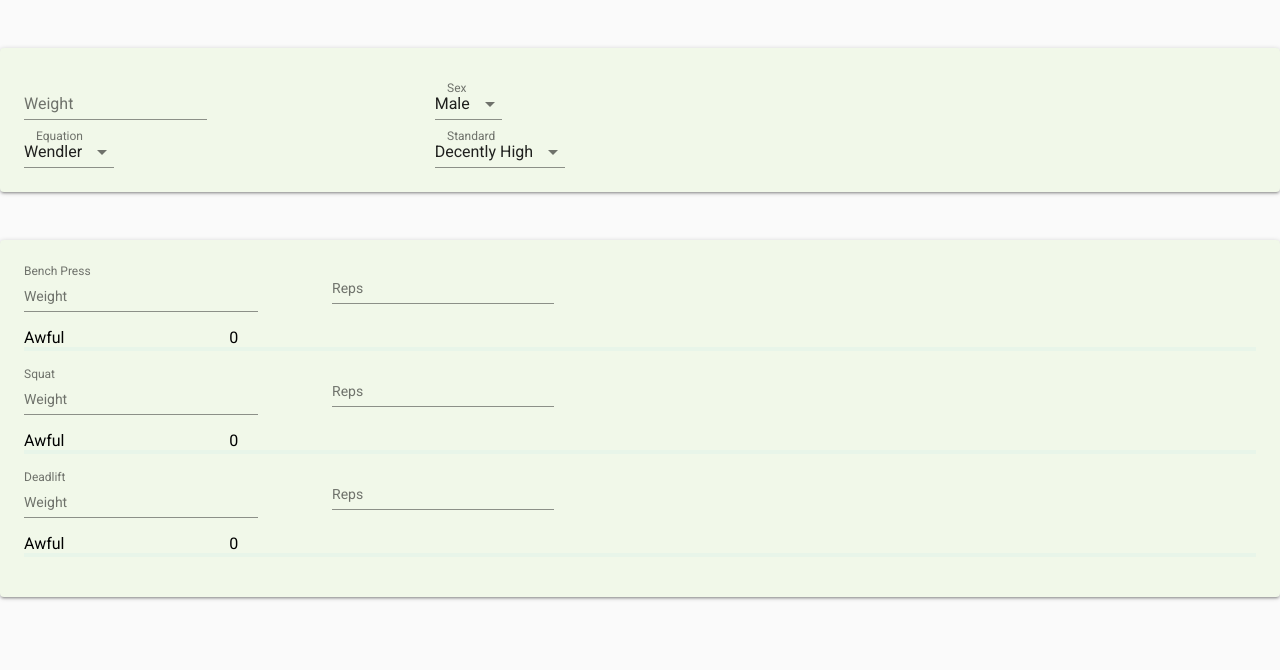
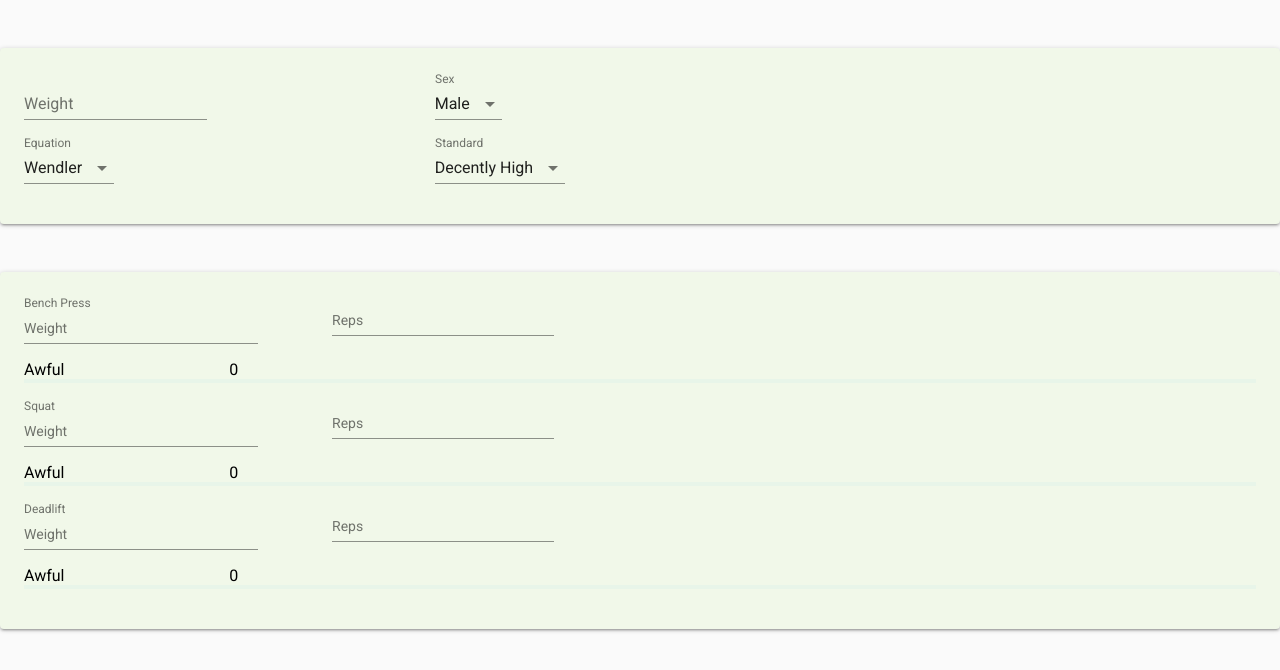
Before and after one commit to RobertWoods/StrengthStandards, a React (Create React App) app: page / in a window 1280 px wide. Shown: the top 670 px of the page. Built offline with nearby package versions, Linux system fonts and the light colour scheme.

Commit message:
Fixed labels for input information being padded

```diff
--- a/src/CalculationInformation.js
+++ b/src/CalculationInformation.js
@@ -4,10 +4,10 @@ import TextField from '@material-ui/core/TextField';
 import Select from '@material-ui/core/Select';
 import MenuItem from '@material-ui/core/MenuItem';
 import InputLabel from '@material-ui/core/InputLabel';
-import { FormControl } from '@material-ui/core';
+import { FormControl, withStyles } from '@material-ui/core';
 import Grid from '@material-ui/core/Grid';
 
-export default function CalculationInformation(props){
+function CalculationInformation(props){
     const standardOptions = props.standards.map((standard, ind) =>
         <MenuItem key={ind} value={standard.name}>{standard.name}</MenuItem>
     );
@@ -16,6 +16,9 @@ export default function CalculationInformation(props){
     );
     const sexOptions = ['Male', 'Female'].map((sex, ind) =>
         <MenuItem key={ind} value={sex}>{sex}</MenuItem>)
+
+    const {classes} = props;
+
     return(
         <Grid container direction="row" justify="center" alignItems="center">
             <Grid item xs={12}>
@@ -25,7 +28,7 @@ export default function CalculationInformation(props){
                     </Grid>
 
                     <Grid item xs={8} sm={4}>
-                        <FormControl variant="filled">
+                        <FormControl>
                             <InputLabel htmlFor="lifter-sex">Sex</InputLabel>
                             <Select id="lifter-sex" value={props.lifterInformation.lifterSex} onChange={(event)=>props.handler(false, event.target.value, false, false)}>
                                 { sexOptions }
@@ -35,18 +38,18 @@ export default function CalculationInformation(props){
                 </Grid>
             </Grid>
             <Grid item xs={12}>
-                <Grid container direction="row" justify="left" alignItems="center">
+                <Grid container direction="row" justify="left" alignItems="center" className={classes.root}>
                     <Grid item xs={8} sm={4}>
-                        <FormControl variant="filled">
-                            <InputLabel htmlFor="max-equation">Equation</InputLabel>
-                            <Select id="max-equation" value={props.maxInformation.equation.name} onChange={(event)=>props.handler(false, false, event.target.value, false)}>
+                        <FormControl>
+                            <InputLabel shrink htmlFor="max-equation">Equation</InputLabel>
+                            <Select id="max-equation" value={props.maxInformation.equation.name} onChange={(event)=>props.handler(false, false, event.target.value, false)} >
                                 { equationOptions }
                             </Select>
                         </FormControl>
                     </Grid>
 
                     <Grid item xs={8} sm={4}>
-                        <FormControl variant="filled">
+                        <FormControl>
                             <InputLabel htmlFor="max-standards">Standard</InputLabel>
                             <Select id="max-standards" value={props.maxInformation.standards.name} onChange={(event)=>props.handler(false, false, false, event.target.value)}>
                                 { standardOptions }
@@ -58,3 +61,12 @@ export default function CalculationInformation(props){
         </Grid>
     )
 }
+
+const styles = theme => ({
+    root: {
+        paddingTop: theme.spacing.unit * 2,
+        paddingBottom: theme.spacing.unit * 2
+    }
+});
+
+export default withStyles(styles)(CalculationInformation);
```
